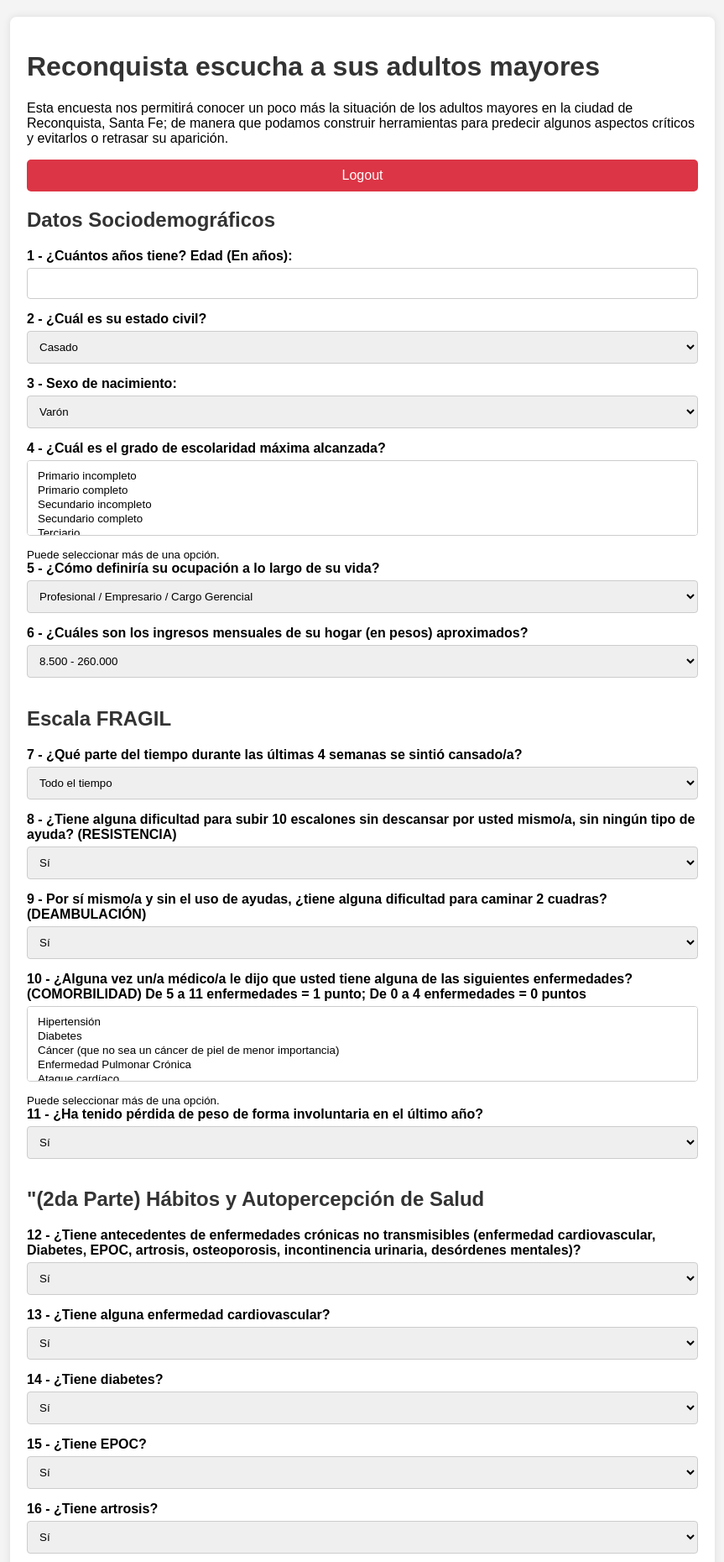
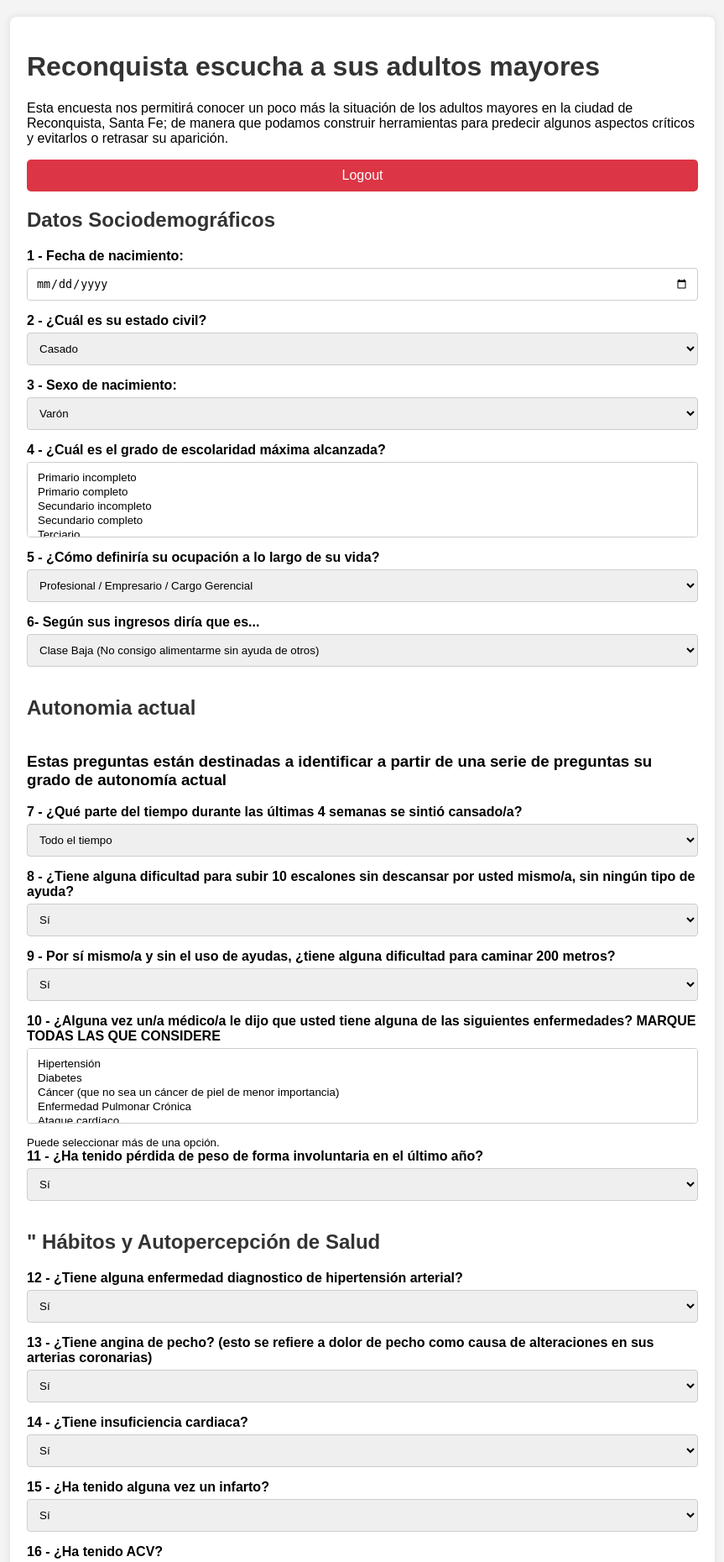
Before and after one commit to joseigleleal/avia, a Flask app: page /survey in a window 1280 px wide. Shown: the top 1860 px of the page at 84% size, without its empty margins (208-1071 px from the left). Run offline with Flask 3, Linux system fonts and the light colour scheme.

Commit message:
survey corregida.

```diff
--- a/frontend/templates/survey.html
+++ b/frontend/templates/survey.html
@@ -23,8 +23,10 @@
         <!-- Sección 1: Datos Sociodemográficos -->
         <h2>Datos Sociodemográficos</h2>
 
-        <label for="edad">1 - ¿Cuántos años tiene? Edad (En años):</label>
-        <input type="number" id="edad" name="edad" min="0" required>
+        <!-- hacer metodo para calcular la edad en base a esta fecha de nac -->
+        <label for="fecha_nacimiento">1 - Fecha de nacimiento:</label>
+        <input type="date" id="fecha_nacimiento" name="fecha_nacimiento" required>
+
 
         <label for="estado_civil">2 - ¿Cuál es su estado civil?</label>
         <select id="estado_civil" name="estado_civil" required>
@@ -50,7 +52,6 @@
             <option value="Universitario">Universitario</option>
             <option value="Posgrado">Posgrado</option>
         </select>
-        <small>Puede seleccionar más de una opción.</small>
 
         <label for="ocupacion">5 - ¿Cómo definiría su ocupación a lo largo de su vida?</label>
         <select id="ocupacion" name="ocupacion" required>
@@ -62,19 +63,22 @@
             <option value="Nunca trabajó">Nunca trabajó</option>
         </select>
 
-        <label for="ingresos">6 - ¿Cuáles son los ingresos mensuales de su hogar (en pesos) aproximados?</label>
+        <label for="ingresos">6- Según sus ingresos diría que es...</label>
         <select id="ingresos" name="ingresos" required>
-            <option value="8.500 - 260.000">8.500 - 260.000</option>
-            <option value="260.000 - 400.000">260.000 - 400.000</option>
-            <option value="400.000 - 600.000">400.000 - 600.000</option>
-            <option value="600.000 - 950.000">600.000 - 950.000</option>
-            <option value="950.000 - 33.937.000">950.000 - 33.937.000</option>
+            <option value=1>Clase Baja (No consigo alimentarme sin ayuda de otros)</option>
+            <option value=2>Clase Media Baja (Tengo garantizado lo mínimo que necesito)</option>
+            <option value=3>Clase Media (Tengo lo que necesito para vivir bien aunque nada me sobra)</option>
+            <option value=4>Clase Media Alta (Me alcanza para vivir bien y puedo ahorrar)</option>
+            <option value=5>Clase Alta (No tengo ningún tipo de problemas económicos)</option>
         </select>
 
-        <!-- Sección 2: Escala FRAGIL
-        (las respuestas 1 y 2 puntúan como 1 y las otras como 0) (FATIGABILIDAD)
-        -->
-        <h2>Escala FRAGIL</h2>
+        <!-- Sección 2: Autonomia actual: DESDE ACÁ, METODO PARA SUMAR DECIR FRAGIL Ó NO FRAGIL
+         FRAGIL <=3
+         NO FRAGIL < 3
+         -->
+
+        <h2>Autonomia actual</h2>
+        <h3>Estas preguntas están destinadas a identificar a partir de una serie de preguntas su grado de autonomía actual</h3>
 
         <label for="fatiga">7 - ¿Qué parte del tiempo durante las últimas 4 semanas se sintió cansado/a?</label>
         <select id="fatiga" name="fatiga" required>
@@ -86,21 +90,20 @@
         </select>
 
         <label for="escalones">8 - ¿Tiene alguna dificultad para subir 10 escalones sin descansar por usted mismo/a, sin
-            ningún tipo de ayuda? (RESISTENCIA)</label>
+            ningún tipo de ayuda?</label>
         <select id="escalones" name="escalones" required>
             <option value=1>Sí</option>
             <option value=0>No</option>
         </select>
 
-        <label for="caminar">9 - Por sí mismo/a y sin el uso de ayudas, ¿tiene alguna dificultad para caminar 2 cuadras?
-            (DEAMBULACIÓN)</label>
+        <label for="caminar">9 - Por sí mismo/a y sin el uso de ayudas, ¿tiene alguna dificultad para caminar 200 metros?</label>
         <select id="caminar" name="caminar" required>
             <option value=1>Sí</option>
             <option value=0>No</option>
         </select>
 
-        <label for="enfermedades">10 - ¿Alguna vez un/a médico/a le dijo que usted tiene alguna de las siguientes
-            enfermedades? (COMORBILIDAD) De 5 a 11 enfermedades = 1 punto; De 0 a 4 enfermedades = 0 puntos</label>
+        <!-- De 5 a 11 enfermedades = 1 punto; De 0 a 4 enfermedades = 0 puntos HACER A LOGICA-->
+        <label for="enfermedades">10 - ¿Alguna vez un/a médico/a le dijo que usted tiene  alguna de las siguientes enfermedades? MARQUE TODAS LAS QUE CONSIDERE</label>
         <select id="enfermedades" name="enfermedades[]" multiple>
             <option value=1>Hipertensión</option>
             <option value=1>Diabetes</option>
@@ -118,9 +121,12 @@
 
         <label for="peso_perdido">11 - ¿Ha tenido pérdida de peso de forma involuntaria en el último año?</label>
         <select id="peso_perdido" name="peso_perdido" required>
-            <option value="Sí">Sí</option>
-            <option value="No">No</option>
+            <option value=1>Sí</option>
+            <option value=0>No</option>
         </select>
+        <!-- ACÁ TERMINAN LOS CAMPOS QUE CALCULAN LA FRAGILIDAD
+        -->
+
 
         <!-- A LA FUNCION
         <label for="fragilidad">11-TOTAL</label>
@@ -132,100 +138,131 @@
         -->
 
         <!-- Sección 3: Hábitos y Autopercepción de Salud -->
-        <h2>"(2da Parte) Hábitos y Autopercepción de Salud</h2>
+        <h2>" Hábitos y Autopercepción de Salud</h2>
 
-        <label for="enfermedades_cronicas">12 - ¿Tiene antecedentes de enfermedades crónicas no transmisibles
-            (enfermedad cardiovascular, Diabetes, EPOC, artrosis, osteoporosis, incontinencia urinaria, desórdenes
-            mentales)?</label>
-        <select id="enfermedades_cronicas" name="enfermedades_cronicas" required>
-            <option value="Sí">Sí</option>
-            <option value="No">No</option>
+        <label for="enfermedad_cardiovascular">12 - ¿Tiene alguna enfermedad diagnostico de hipertensión arterial?</label>
+        <select id="enfermedad_cardiovascular" name="enfermedad_cardiovascular" required>
+            <option value="recodejer">Sí</option>
+            <option>No</option>
         </select>
 
-        <label for="enfermedad_cardiovascular">13 - ¿Tiene alguna enfermedad cardiovascular?</label>
-        <select id="enfermedad_cardiovascular" name="enfermedad_cardiovascular" required>
-            <option value="Sí">Sí</option>
-            <option value="No">No</option>
+        <label for="angina">13 - ¿Tiene angina de pecho? (esto se refiere a dolor de pecho como causa de alteraciones en sus arterias coronarias)</label>
+        <select id="angina" name="angina" required>
+            <option value="recodejer">Sí</option>
+            <option>No</option>
         </select>
 
-        <label for="diabetes">14 - ¿Tiene diabetes?</label>
-        <select id="diabetes" name="diabetes" required>
-            <option value="Sí">Sí</option>
-            <option value="No">No</option>
+        <label for="icc">14 - ¿Tiene insuficiencia cardiaca?</label>
+        <select id="icc" name="icc" required>
+            <option value="recodejer">Sí</option>
+            <option>No</option>
         </select>
 
-        <label for="epoc">15 - ¿Tiene EPOC?</label>
-        <select id="epoc" name="epoc" required>
-            <option value="Sí">Sí</option>
-            <option value="No">No</option>
+        <label for="iam">15 - ¿Ha tenido alguna vez un infarto?</label>
+        <select id="iam" name="iam" required>
+            <option value="recodejer">Sí</option>
+            <option>No</option>
         </select>
 
-        <label for="artrosis">16 - ¿Tiene artrosis?</label>
-        <select id="artrosis" name="artrosis" required>
-            <option value="Sí">Sí</option>
-            <option value="No">No</option>
+        <label for="acv">16 - ¿Ha tenido ACV?</label>
+        <select id="acv" name="acv" required>
+            <option value="recodejer">Sí</option>
+            <option>No</option>
         </select>
 
-        <label for="osteoporosis">17 - ¿Tiene osteoporosis?</label>
-        <select id="osteoporosis" name="osteoporosis" required>
-            <option value="Sí">Sí</option>
-            <option value="No">No</option>
+        <label for="dbt">17 - ¿Tiene diagnostico de diabetes?</label>
+        <select id="dbt" name="dbt" required>
+            <option value="recodejerYdiabetes">Sí</option>
+            <option>No</option>
         </select>
 
-        <label for="incontinencia">18 - ¿Tiene incontinencia urinaria?</label>
-        <select id="incontinencia" name="incontinencia" required>
-            <option value="Sí">Sí</option>
-            <option value="No">No</option>
+        <label for="epoc">18 - ¿Tiene EPOC?</label>
+        <select id="epoc" name="epoc" required>
+            <option value="epocYfumar">Sí</option>
+            <option>No</option>
         </select>
 
-        <label for="desordenes_mentales">19 - ¿Padece desórdenes mentales?</label>
-        <select id="desordenes_mentales" name="desordenes_mentales" required>
-            <option value="Sí">Sí</option>
-            <option value="No">No</option>
+        <label for="artrosis">19 - ¿Tiene artrosis?</label>
+        <select id="artrosis" name="artrosis" required>
+            <option value="artrosisYrecodejer">Sí</option>
+            <option>No</option>
         </select>
 
-        <label for="fuma">20 - ¿Fuma?</label>
-        <select id="fuma" name="fuma" required>
-            <option value="Sí">Sí</option>
-            <option value="No">No</option>
+        <label for="osteoporosis">20 - ¿Tiene osteoporosis?</label>
+        <select id="osteoporosis" name="osteoporosis" required>
+            <option value="recodejer">Sí</option>
+            <option>No</option>
         </select>
 
-        <label for="alcohol">21 - ¿Consume alcohol?</label>
-        <select id="alcohol" name="alcohol" required>
-            <option value="Diariamente">Diariamente</option>
-            <option value="Frecuentemente">Frecuentemente</option>
-            <option value="Casi Nunca">Casi Nunca</option>
-            <option value="Nunca">Nunca</option>
+        <label for="incontinencia">21 - ¿Tiene incontinencia urinaria?</label>
+        <select id="incontinencia" name="incontinencia" required>
+            <option value="incontinencia">Sí</option>
+            <option >No</option>
         </select>
 
-        <label for="obesidad_abdominal">22 - ¿Tiene obesidad abdominal? (Si la panza es mayor a 102 centímetros en
+        <label for="desordenes_mentales">22 - ¿Padece desórdenes mentales?</label>
+        <select id="desordenes_mentales" name="desordenes_mentales" required>
+            <option value="saludmental">Sí</option>
+            <option >No</option>
+        </select>
+
+        <label for="fuma">23 - ¿Fuma?</label>
+        <select id="fuma" name="fuma" required>
+            <option value="fumar">Sí</option>
+            <option>No</option>
+        </select>
+
+        <label for="alcohol">24 - ¿Consume alcohol?</label>
+        <select id="alcohol" name="alcohol" required>
+            <option value="alcohol">Diariamente</option>
+            <option value="alcohol">Frecuentemente</option>
+            <option >Casi Nunca</option>
+            <option>Nunca</option>
+        </select>
+
+        <label for="peso">25 - Cual es su peso en kg?</label>
+        <input type="number" id="peso" name="peso" min="30" max="200" required>
+
+        <label for="alt">25 - Cual es su altura en metros?</label>
+        <input type="number" id="alt" name="alt" min="1" max="3" required>
+
+        <label for="bmi" id="bmi">Su BMI es $peso/altura al cuadrado</label>
+        <!-- si bmi<18.5 bajo peso
+        entre 18.5 y 24.9 saludable
+        entre 25 y 29.9
+        entre 30 y 39.9 obesidad
+        mas de 40 obesidad severa-->
+
+        <label for="obesidad_abdominal">26 - ¿Tiene obesidad abdominal? (Si la panza es mayor a 102 centímetros en
             varones o mayor a 88 centímetros en mujeres)</label>
         <select id="obesidad_abdominal" name="obesidad_abdominal" required>
-            <option value="Sí">Sí</option>
-            <option value="No">No</option>
+            <option value="obesidadYrecodejer">Sí</option>
+            <option>No</option>
         </select>
 
-        <label for="audicion">23 - Usted piensa que su audición es:</label>
+        <label for="audicion">27 - Usted piensa que su audición es:</label>
         <select id="audicion" name="audicion" required>
-            <option value="Buena">Buena</option>
-            <option value="Regular">Regular</option>
-            <option value="Mala">Mala</option>
+            <option value="audicion">Buena</option>
+            <option value="audicion">Regular</option>
+            <option value="audicion">Mala</option>
         </select>
 
-        <label for="vision">24 - Usted piensa que su visión es:</label>
+        <label for="vision">28 - Usted piensa que su visión es:</label>
         <select id="vision" name="vision" required>
-            <option value="Buena">Buena</option>
-            <option value="Regular">Regular</option>
-            <option value="Mala">Mala</option>
+            <option value="vision">Buena</option>
+            <option value="vision">Regular</option>
+            <option value="vision">Mala</option>
         </select>
 
-        <label for="miedo_caer">25 - ¿Usted tiene miedo a caerse?</label>
-        <select id="miedo_caer" name="miedo_caer" required>
-            <option value="Sí">Sí</option>
-            <option value="No">No</option>
+        <label for="movilidad">29 - Se ha caido alguna ves en el ultimo año?</label>
+        <select id="movilidad" name="movilidad" required>
+            <option value="movilidad">Sí</option>
+            <option >No</option>
         </select>
 
-        <label for="estado_salud">26 - ¿Cuál es su autopercepción de su estado de salud en general?</label>
+        <!-- HASTA ACÁ LLEGAMOS CON LAS PREGUNTAS -->
+
+        <label for="estado_salud">30 - ¿Cuál es su autopercepción de su estado de salud en general?</label>
         <select id="estado_salud" name="estado_salud" required>
             <option value="Buena">Buena</option>
             <option value="Regular">Regular</option>
```
Also changed, not shown: backend/updateResponses.py (added, +23 -0 lines).
